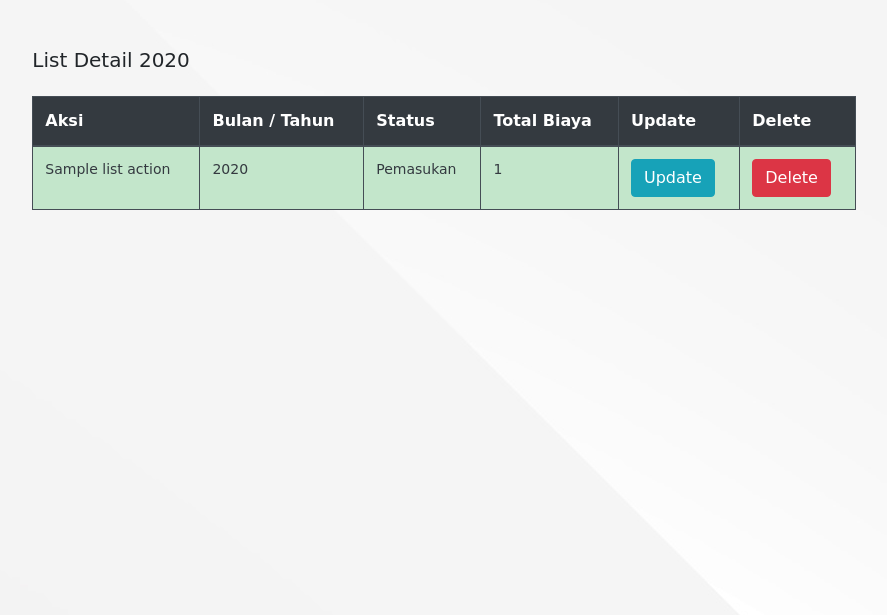
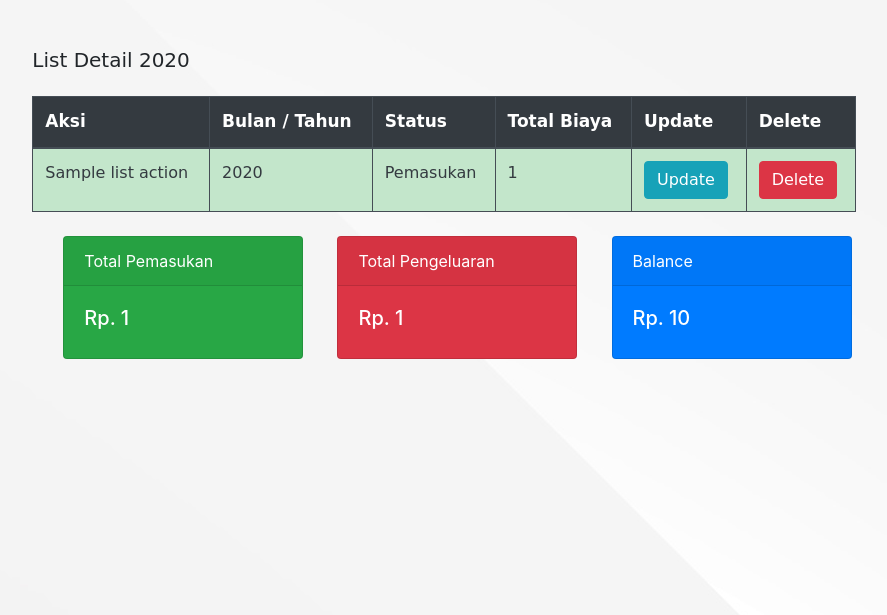
Before and after one commit to herdicho/3in1Apps, a Django app: template budget/templates/budget/detail_action.html in a window 1280 px wide. Shown: the part 109-724 px from the top of the page, without its empty margins (196-1083 px from the left). Run offline with Django 3.2, Linux system fonts and the light colour scheme; the template is opened without the code that fills it: most values are stand-ins (such as "Sample title", 1, 10 or a date in 2020); some libraries are stand-ins or nearby versions.

Commit message:
tambah total pemasukan, pengeluaran, balance di masing2 halama detail

```diff
--- a/budget/templates/budget/dashboard.html
+++ b/budget/templates/budget/dashboard.html
@@ -7,7 +7,7 @@
     <div class="container mt-3">
       <div class="row">
         <div class="col-4">
-          <table class="table table table-bordered mt-2" id="title_table">
+          <table class="table table-bordered mt-2" id="title_table">
             <tr class="bg-dark text-white">
               <th>Month Year</th>
               <th class="text-center">Details</th>
@@ -16,7 +16,7 @@
             {% for monthYear in monthYearPage %}
             <tr>
               <td style="width:200px">{{monthYear.monthYear}}</td>
-              <td style="width:100px"><a href="{% url 'action_detail' monthYear.id %}" class="btn btn-info">Details</a></td>
+              <td style="width:100px"><a href="{% url 'action_detail' monthYear.id %}" class="btn btn-sm btn-info ml-3">Details</a></td>
             </tr>
             {% endfor %}
           </table>
--- a/budget/templates/budget/detail_action.html
+++ b/budget/templates/budget/detail_action.html
@@ -1,5 +1,6 @@
 {% extends 'budget/main.html' %}
 {% block content %}
+
 
 <div class="row justify-content-center">
     <div class="col-md-8 mt-5">
@@ -41,6 +42,37 @@
             </table>
     </div>
 </div>
+<div class="row justify-content-center">
+    <div class="col-md-8 mt-2">
+        <div class="row ml-3">
+            <div class="col">
+                <div class="card text-white bg-success mb-3" style="max-width: 15rem; min-width: 200px;">
+                <div class="card-header">Total Pemasukan</div>
+                <div class="card-body">
+                    <h5>Rp. {{totalPemasukan}}</h5>
+                </div>
+                </div>
+            </div>
+            <div class="col">
+                <div class="card text-white bg-danger mb-3" style="max-width: 15rem; min-width: 200px;">
+                <div class="card-header">Total Pengeluaran</div>
+                <div class="card-body">
+                    <h5>Rp. {{totalPengeluaran}}</h5>
+                </div>
+                </div>
+            </div>
+            <div class="col">
+                <div class="card text-white bg-primary mb-3" style="max-width: 15rem; min-width: 200px;">
+                <div class="card-header">Balance</div>
+                <div class="card-body">
+                    <h5>Rp. {{balance}}</h5>
+                </div>
+                </div>
+            </div>
+        </div>
+    </div>
+</div>
+
 
 
 {% endblock %}
--- a/static/css/main2.css
+++ b/static/css/main2.css
@@ -17,12 +17,12 @@ nav > a {
 }
 
 th {
-    font-size: 16px !important;
+    font-size: 17px !important;
     font-family: "Comic Sans MS", "Comic Sans", cursive;
 }
 
 td {
-    font-size: 14px !important;
+    font-size: 16px !important;
     font-family: "Comic Sans MS", "Comic Sans", cursive;
 }
 
```
Also changed, not shown: budget/views.py (+31 -3 lines). Lines whose indentation alone changed are shown as unchanged.
